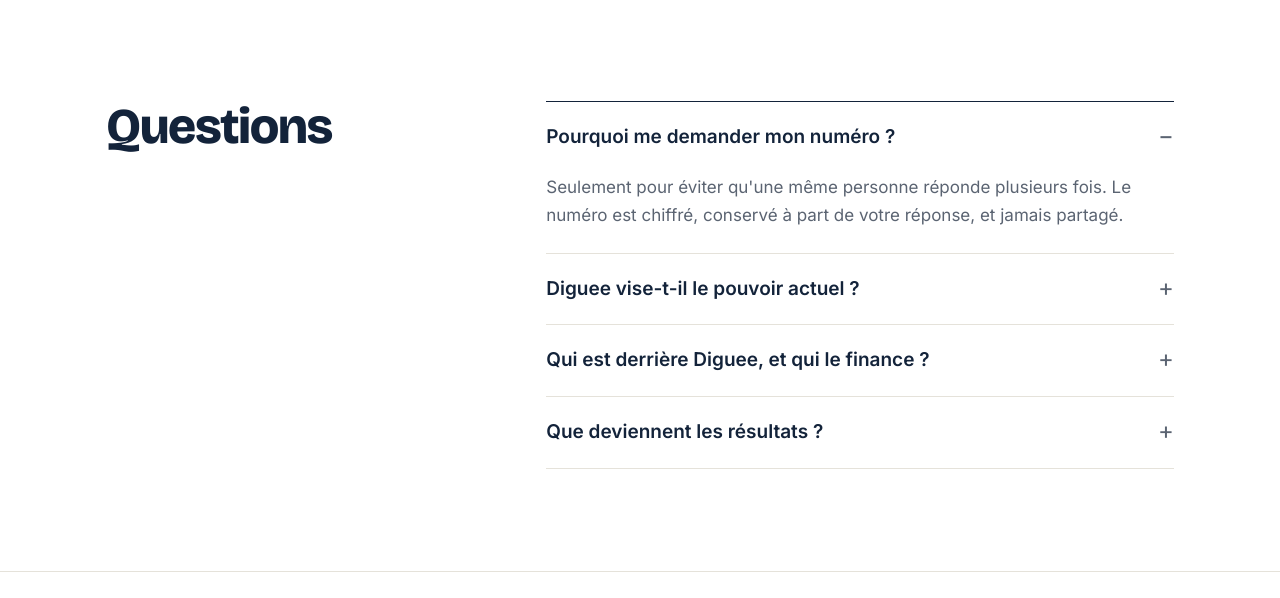
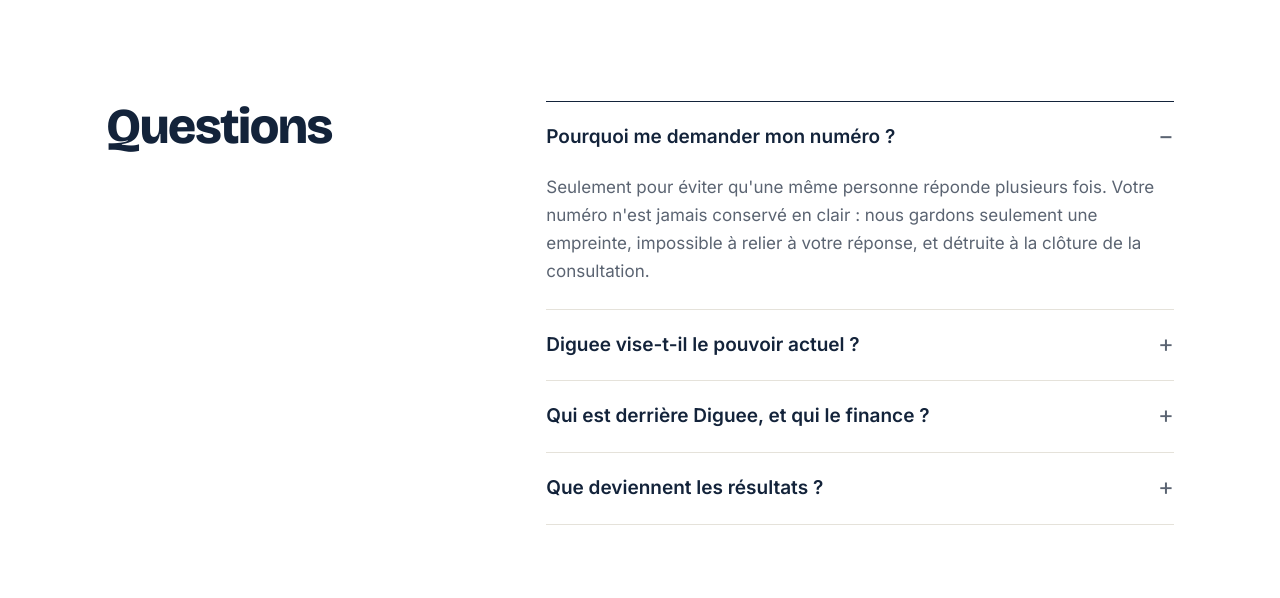
Before and after one commit to 2guntan/diguee, a plain HTML site: page site/index.html in a window 1280 px wide. Shown: the part 2256-2854 px from the top of the page. Drawn offline with nearby package versions, Linux system fonts and the light colour scheme.

Commit message:
ADR 0002 : empreinte dans un KMS, détruite à la clôture ; correction du texte du site
Co-Authored-By: Claude Opus 5.5 <noreply@anthropic.com>
Claude-Session: https://claude.ai/code/session_01TWRC94c8z91Hih6q9wQm44

```diff
--- a/site/index.html
+++ b/site/index.html
@@ -188,7 +188,7 @@ footer .links div{display:flex;flex-wrap:wrap;gap:6px 16px;justify-content:flex-
     <div class="wrap">
       <h2 class="display">Questions</h2>
       <div class="list">
-        <details open><summary>Pourquoi me demander mon numéro&nbsp;?</summary><p>Seulement pour éviter qu'une même personne réponde plusieurs fois. Le numéro est chiffré, conservé à part de votre réponse, et jamais partagé.</p></details>
+        <details open><summary>Pourquoi me demander mon numéro&nbsp;?</summary><p>Seulement pour éviter qu'une même personne réponde plusieurs fois. Votre numéro n'est jamais conservé en clair&nbsp;: nous gardons seulement une empreinte, impossible à relier à votre réponse, et détruite à la clôture de la consultation.</p></details>
         <details><summary>Diguee vise-t-il le pouvoir actuel&nbsp;?</summary><p>Non. La loi que nous proposons s'appliquera aux mandats futurs, quel que soit le vainqueur. L'observatoire suit des engagements de plusieurs mandats, de tous bords.</p></details>
         <details><summary>Qui est derrière Diguee, et qui le finance&nbsp;?</summary><p>Diguee est porté par un collectif citoyen indépendant, en cours de constitution. Ses membres et ses financements seront publiés sur ce site avant l'ouverture de la consultation.</p></details>
         <details><summary>Que deviennent les résultats&nbsp;?</summary><p>Ils seront publiés en continu sur ce site et remis aux députés de tous les groupes parlementaires, avec une proposition de loi sur la redevabilité des élus.</p></details>
```
Also changed, not shown: 2 other files.
